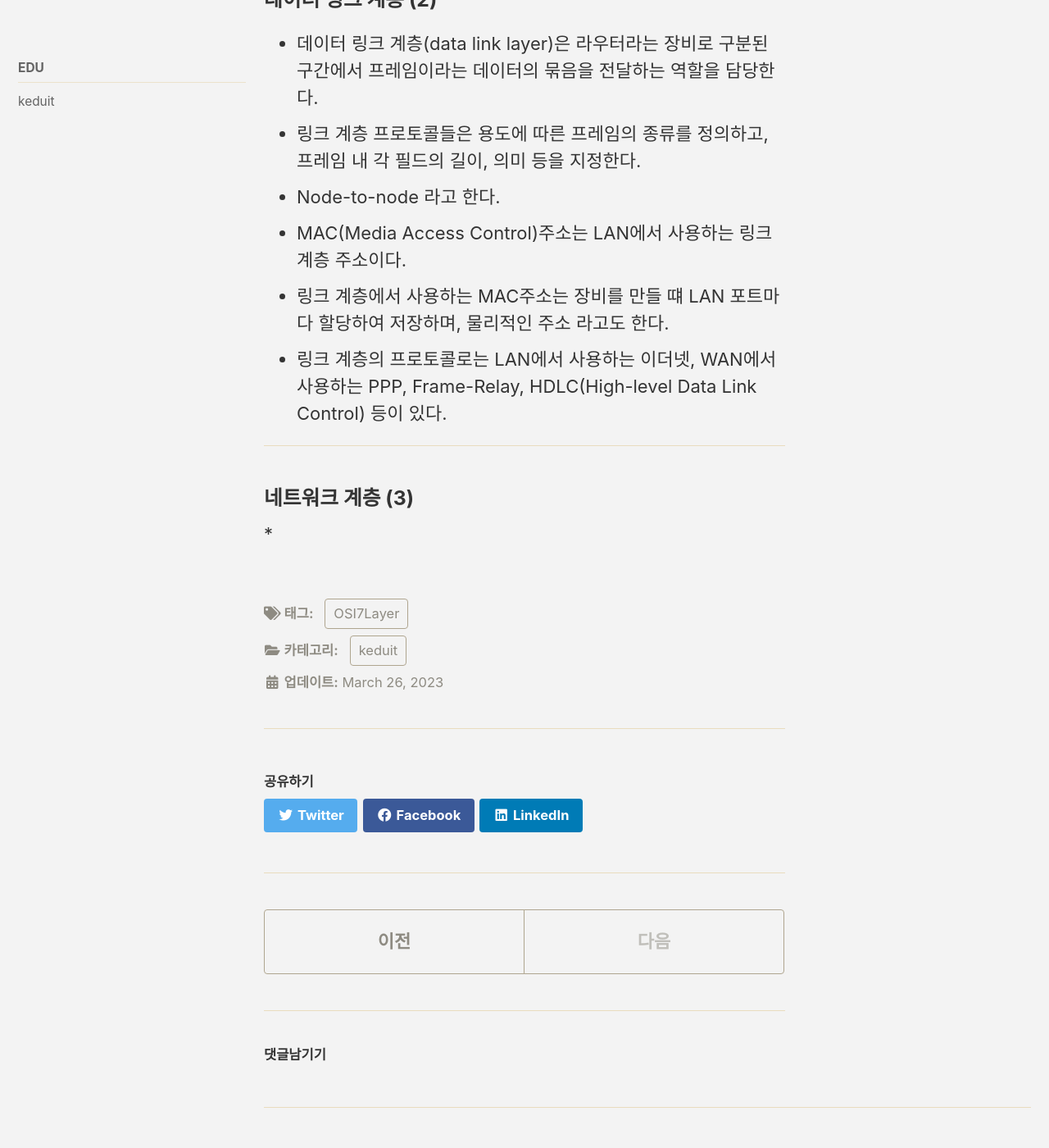
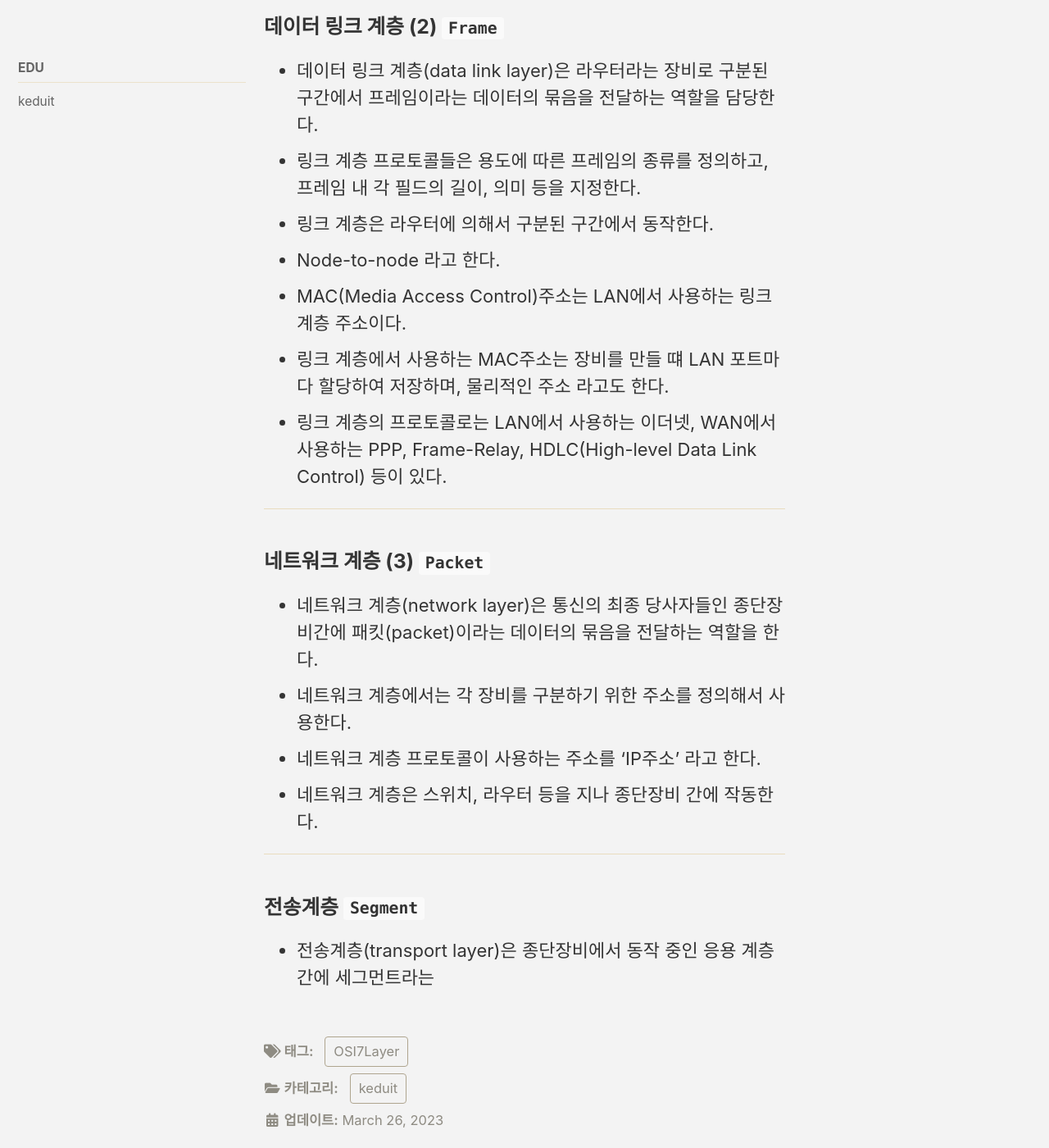
Before and after one commit to chaelynkang/chaelynkang.github.io, a Jekyll site: the page built from _posts/2023-03-26-OSI7layer.md, in a window 1280 px wide and 1400 px high, scrolled down 1492 px. Shown: the whole window at 82% size. Built offline with Jekyll 4.4.1, drawn with Linux system fonts in a browser that asks for light colours; cached includes are drawn as plain includes; some of the changed text lies outside the part shown.

Commit message:
Update 2023-03-26-OSI7layer.md

```diff
--- a/_posts/2023-03-26-OSI7layer.md
+++ b/_posts/2023-03-26-OSI7layer.md
@@ -12,7 +12,7 @@ sidebar:
 ---
 # OSI 7 Layer (Open Systems Interconnection model)
 
-* 컴퓨터간의 데이터통신 단계를 7가지 계층으로 나눠서 표준화함.
+* 컴퓨터간의 데이터통신 단계를 7가지 계층으로 나눠서 표준화한 것이다.
 * 이기종 시스템간의 통신이 가능하기 위해 나온 모델이다.
 
 ---
@@ -39,11 +39,13 @@ sidebar:
 * 동작 범위는 인접한 장비까지이다.
 * 빛, 전기, 전파 등 물리적으로 가는 계층이므로 따로 헤더가 붙지 않는다.
 
+
  ---
 
-### 데이터 링크 계층 (2)
+### 데이터 링크 계층 (2) `Frame`
 * 데이터 링크 계층(data link layer)은 라우터라는 장비로 구분된 구간에서 프레임이라는 데이터의 묶음을 전달하는 역할을 담당한다.
 * 링크 계층 프로토콜들은 용도에 따른 프레임의 종류를 정의하고, 프레임 내 각 필드의 길이, 의미 등을 지정한다.
+* 링크 계층은 라우터에 의해서 구분된 구간에서 동작한다.
 * Node-to-node 라고 한다.
 * MAC(Media Access Control)주소는 LAN에서 사용하는 링크 계층 주소이다.
 * 링크 계층에서 사용하는 MAC주소는 장비를 만들 떄 LAN 포트마다 할당하여 저장하며, 물리적인 주소 라고도 한다.
@@ -51,5 +53,13 @@ sidebar:
 
 ---
 
-### 네트워크 계층 (3)
-*
+### 네트워크 계층 (3) `Packet`
+* 네트워크 계층(network layer)은 통신의 최종 당사자들인 종단장비간에 패킷(packet)이라는 데이터의 묶음을 전달하는 역할을 한다.
+* 네트워크 계층에서는 각 장비를 구분하기 위한 주소를 정의해서 사용한다.
+* 네트워크 계층 프로토콜이 사용하는 주소를 'IP주소' 라고 한다.
+* 네트워크 계층은 스위치, 라우터 등을 지나 종단장비 간에 작동한다.
+
+---
+
+### 전송계층 `Segment`
+* 전송계층(transport layer)은 종단장비에서 동작 중인 응용 계층 간에 세그먼트라는
```
